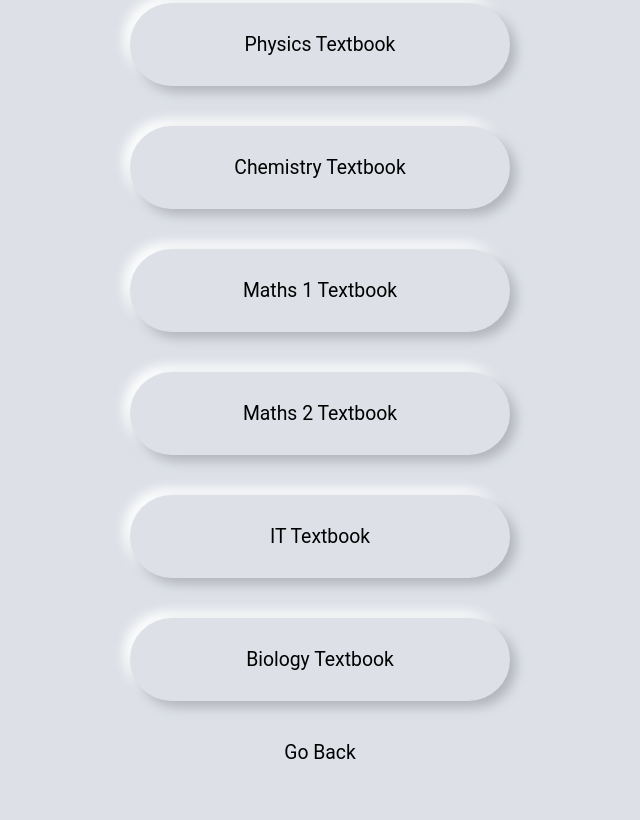
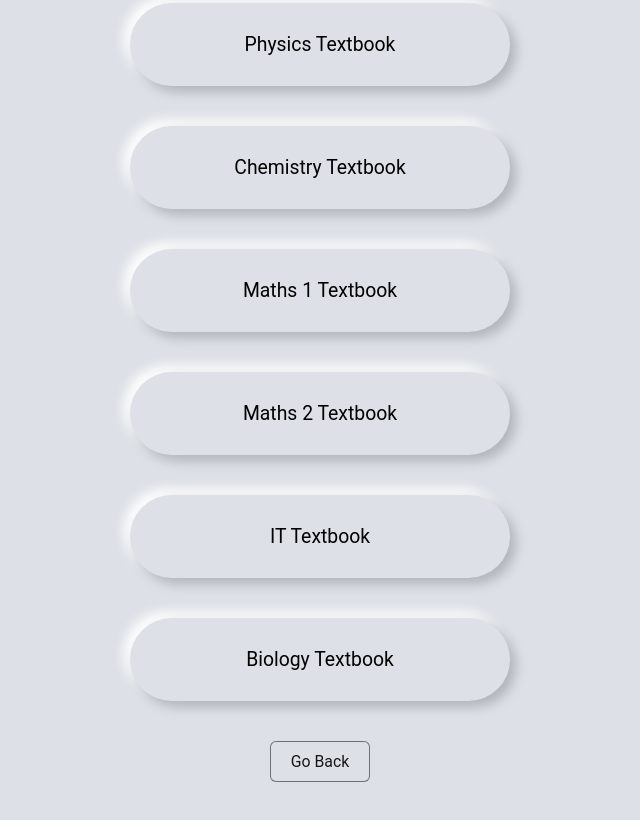
Before and after one commit to Avaneesh-Chopdekar/sci-res-web, a website built with Vite: page boards/12th/index.html in a window 1280 px wide. Shown: the part 298-1118 px from the top of the page, without its empty margins (320-960 px from the left). Before the commit the page ends 1072 px from the top, so only its background shows below. Built offline with nearby package versions, Linux system fonts and the light colour scheme.

Commit message:
Added outlined-btn id

```diff
--- a/boards/12th/index.html
+++ b/boards/12th/index.html
@@ -50,7 +50,7 @@
             rel="noopener noreferrer" target="_blank">Biology Textbook</a>
         </li>
         <li>
-          <a href="/boards"><span id="go-back">Go Back</span></a>
+          <a href="/boards"><span id="outlined-btn">Go Back</span></a>
         </li>
       </ul>
     </section>
```
